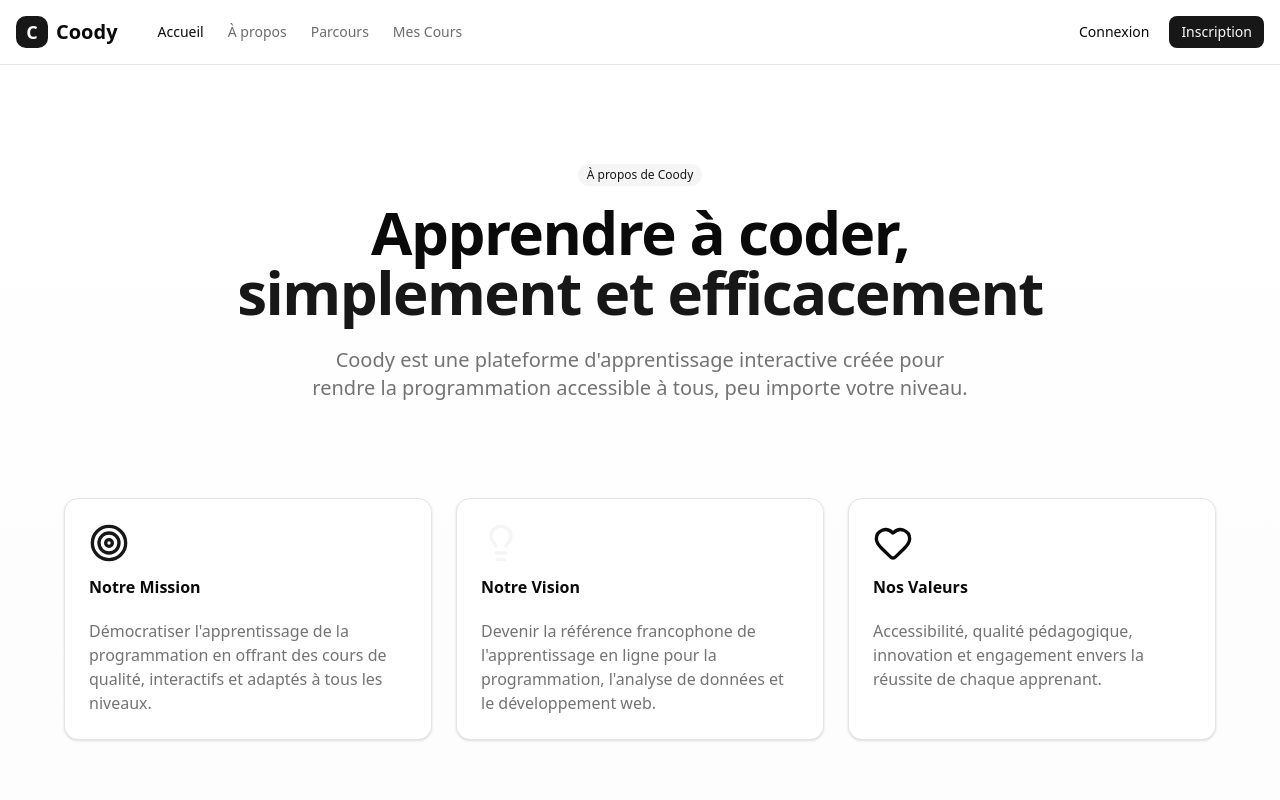
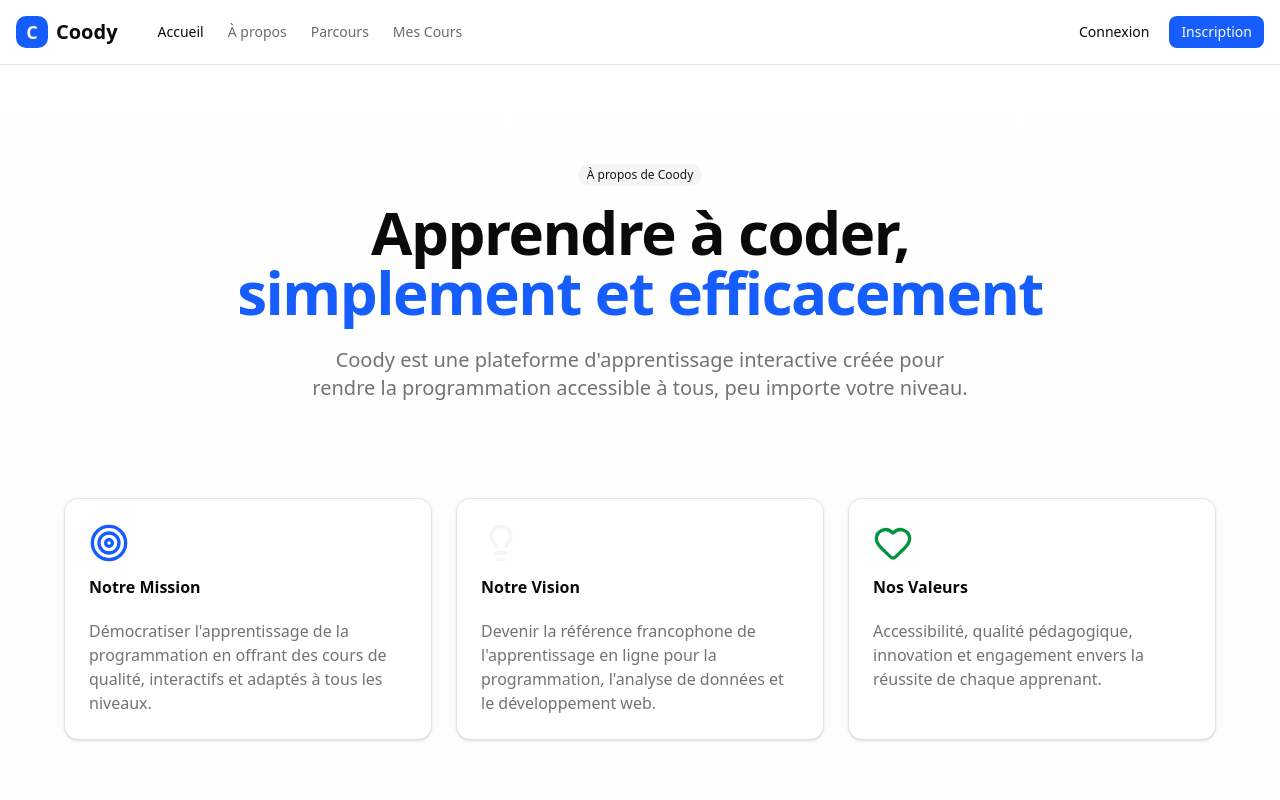
Before and after one commit to kevin997/Coody, a Next.js app: page /about in a window 1280 px wide. Shown: the top 800 px of the page. Built offline with nearby package versions, Linux system fonts and the light colour scheme; no server answers.

Commit message:
fixed issues related to display on large screens and added design system

```diff
--- a/src/app/cours/[courseId]/page.tsx
+++ b/src/app/cours/[courseId]/page.tsx
@@ -306,7 +306,7 @@ export default function CoursePage() {
                     <Badge variant="secondary">{currentSection.duration}</Badge>
                   )}
                   {isCompleted && (
-                    <Badge variant="default" className="bg-green-500">
+                    <Badge variant="default" className="bg-success text-success-foreground">
                       <CheckCircle2 className="mr-1 h-3 w-3" />
                       Complété
                     </Badge>
--- a/src/app/globals.css
+++ b/src/app/globals.css
@@ -37,6 +37,14 @@
   --color-popover: var(--popover);
   --color-card-foreground: var(--card-foreground);
   --color-card: var(--card);
+  --color-success: var(--success);
+  --color-success-foreground: var(--success-foreground);
+  --color-warning: var(--warning);
+  --color-warning-foreground: var(--warning-foreground);
+  --color-info: var(--info);
+  --color-info-foreground: var(--info-foreground);
+  --color-code-bg: var(--code-bg);
+  --color-code-foreground: var(--code-foreground);
   --radius-sm: calc(var(--radius) - 4px);
   --radius-md: calc(var(--radius) - 2px);
   --radius-lg: var(--radius);
@@ -51,7 +59,7 @@
   --card-foreground: oklch(0.145 0 0);
   --popover: oklch(1 0 0);
   --popover-foreground: oklch(0.145 0 0);
-  --primary: oklch(0.205 0 0);
+  --primary: oklch(0.546 0.245 262.881);
   --primary-foreground: oklch(0.985 0 0);
   --secondary: oklch(0.97 0 0);
   --secondary-foreground: oklch(0.205 0 0);
@@ -60,9 +68,17 @@
   --accent: oklch(0.97 0 0);
   --accent-foreground: oklch(0.205 0 0);
   --destructive: oklch(0.577 0.245 27.325);
+  --success: oklch(0.578 0.17 149.57);
+  --success-foreground: oklch(0.985 0 0);
+  --warning: oklch(0.769 0.189 70.08);
+  --warning-foreground: oklch(0.145 0 0);
+  --info: oklch(0.609 0.126 221.723);
+  --info-foreground: oklch(0.985 0 0);
+  --code-bg: oklch(0.208 0.042 265.755);
+  --code-foreground: oklch(0.929 0.013 255.508);
   --border: oklch(0.922 0 0);
   --input: oklch(0.922 0 0);
-  --ring: oklch(0.708 0 0);
+  --ring: oklch(0.546 0.245 262.881);
   --chart-1: oklch(0.646 0.222 41.116);
   --chart-2: oklch(0.6 0.118 184.704);
   --chart-3: oklch(0.398 0.07 227.392);
@@ -70,12 +86,12 @@
   --chart-5: oklch(0.769 0.188 70.08);
   --sidebar: oklch(0.985 0 0);
   --sidebar-foreground: oklch(0.145 0 0);
-  --sidebar-primary: oklch(0.205 0 0);
+  --sidebar-primary: oklch(0.546 0.245 262.881);
   --sidebar-primary-foreground: oklch(0.985 0 0);
   --sidebar-accent: oklch(0.97 0 0);
   --sidebar-accent-foreground: oklch(0.205 0 0);
   --sidebar-border: oklch(0.922 0 0);
-  --sidebar-ring: oklch(0.708 0 0);
+  --sidebar-ring: oklch(0.546 0.245 262.881);
 }
 
 .dark {
@@ -85,8 +101,8 @@
   --card-foreground: oklch(0.985 0 0);
   --popover: oklch(0.205 0 0);
   --popover-foreground: oklch(0.985 0 0);
-  --primary: oklch(0.922 0 0);
-  --primary-foreground: oklch(0.205 0 0);
+  --primary: oklch(0.623 0.214 259.815);
+  --primary-foreground: oklch(0.145 0 0);
   --secondary: oklch(0.269 0 0);
   --secondary-foreground: oklch(0.985 0 0);
   --muted: oklch(0.269 0 0);
@@ -94,9 +110,17 @@
   --accent: oklch(0.269 0 0);
   --accent-foreground: oklch(0.985 0 0);
   --destructive: oklch(0.704 0.191 22.216);
+  --success: oklch(0.627 0.194 149.48);
+  --success-foreground: oklch(0.145 0 0);
+  --warning: oklch(0.828 0.189 84.429);
+  --warning-foreground: oklch(0.145 0 0);
+  --info: oklch(0.714 0.117 224.283);
+  --info-foreground: oklch(0.145 0 0);
+  --code-bg: oklch(0.208 0.042 265.755);
+  --code-foreground: oklch(0.929 0.013 255.508);
   --border: oklch(1 0 0 / 10%);
   --input: oklch(1 0 0 / 15%);
-  --ring: oklch(0.556 0 0);
+  --ring: oklch(0.623 0.214 259.815);
   --chart-1: oklch(0.488 0.243 264.376);
   --chart-2: oklch(0.696 0.17 162.48);
   --chart-3: oklch(0.769 0.188 70.08);
@@ -104,12 +128,12 @@
   --chart-5: oklch(0.645 0.246 16.439);
   --sidebar: oklch(0.205 0 0);
   --sidebar-foreground: oklch(0.985 0 0);
-  --sidebar-primary: oklch(0.488 0.243 264.376);
+  --sidebar-primary: oklch(0.623 0.214 259.815);
   --sidebar-primary-foreground: oklch(0.985 0 0);
   --sidebar-accent: oklch(0.269 0 0);
   --sidebar-accent-foreground: oklch(0.985 0 0);
   --sidebar-border: oklch(1 0 0 / 10%);
-  --sidebar-ring: oklch(0.556 0 0);
+  --sidebar-ring: oklch(0.623 0.214 259.815);
 }
 
 @layer base {
@@ -119,4 +143,7 @@
   body {
     @apply bg-background text-foreground;
   }
+  .container {
+    @apply mx-auto max-w-7xl;
+  }
 }
--- a/src/components/CourseNavigation.tsx
+++ b/src/components/CourseNavigation.tsx
@@ -77,7 +77,7 @@ export function CourseNavigation({
                     <div className="flex items-center gap-3 w-full">
                       <div className="flex-shrink-0">
                         {isModuleComplete ? (
-                          <CheckCircle2 className="w-5 h-5 text-green-500" />
+                          <CheckCircle2 className="w-5 h-5 text-success" />
                         ) : (
                           <Circle className="w-5 h-5 text-muted-foreground" />
                         )}
@@ -114,7 +114,7 @@ export function CourseNavigation({
                                 {isLocked ? (
                                   <Lock className="w-4 h-4 text-muted-foreground" />
                                 ) : isCompleted ? (
-                                  <CheckCircle2 className="w-4 h-4 text-green-500" />
+                                  <CheckCircle2 className="w-4 h-4 text-success" />
                                 ) : (
                                   <Circle className="w-4 h-4 text-muted-foreground" />
                                 )}
--- a/src/components/MarkdownRenderer.tsx
+++ b/src/components/MarkdownRenderer.tsx
@@ -47,13 +47,13 @@ export function MarkdownRenderer({ content, className = '' }: MarkdownRendererPr
           code: ({ node, inline, className, children, ...props }: any) => {
             const match = /language-(\w+)/.exec(className || '');
             return !inline ? (
-              <pre className="my-4 p-4 rounded-lg bg-slate-900 overflow-x-auto">
+              <pre className="my-4 p-4 rounded-lg bg-code-bg text-code-foreground overflow-x-auto">
                 <code className={className} {...props}>
                   {children}
                 </code>
               </pre>
             ) : (
-              <code className="px-1.5 py-0.5 rounded bg-slate-100 dark:bg-slate-800 text-sm font-mono" {...props}>
+              <code className="px-1.5 py-0.5 rounded bg-muted text-sm font-mono" {...props}>
                 {children}
               </code>
             );
@@ -63,14 +63,14 @@ export function MarkdownRenderer({ content, className = '' }: MarkdownRendererPr
           ),
           table: ({ node, ...props }) => (
             <div className="my-4 overflow-x-auto">
-              <table className="min-w-full divide-y divide-gray-300" {...props} />
+              <table className="min-w-full divide-y divide-border" {...props} />
             </div>
           ),
           thead: ({ node, ...props }) => (
-            <thead className="bg-slate-50 dark:bg-slate-800" {...props} />
+            <thead className="bg-muted" {...props} />
           ),
           tr: ({ node, ...props }) => (
-            <tr className="border-b border-gray-200" {...props} />
+            <tr className="border-b border-border" {...props} />
           ),
           th: ({ node, ...props }) => (
             <th className="px-4 py-2 text-left font-semibold" {...props} />
@@ -82,7 +82,7 @@ export function MarkdownRenderer({ content, className = '' }: MarkdownRendererPr
             <a className="text-primary hover:underline font-medium" {...props} />
           ),
           hr: ({ node, ...props }) => (
-            <hr className="my-8 border-t-2 border-gray-200 dark:border-gray-700" {...props} />
+            <hr className="my-8 border-t-2 border-border" {...props} />
           ),
         }}
       >
--- a/src/components/NotebookViewer.tsx
+++ b/src/components/NotebookViewer.tsx
@@ -74,7 +74,7 @@ export function NotebookViewer({ notebook, className = '' }: NotebookViewerProps
           </div>
         </CardHeader>
         <CardContent>
-          <pre className="p-4 bg-slate-900 text-slate-100 rounded-md overflow-x-auto">
+          <pre className="p-4 bg-code-bg text-code-foreground rounded-md overflow-x-auto">
             <code className="language-python">
               {cell.source.join('')}
             </code>
@@ -84,7 +84,7 @@ export function NotebookViewer({ notebook, className = '' }: NotebookViewerProps
           {(cell.outputs && cell.outputs.length > 0) || isExecuted ? (
             <div className="mt-4">
               <div className="text-sm font-medium mb-2">Sortie:</div>
-              <div className="p-4 bg-slate-50 dark:bg-slate-800 rounded-md">
+              <div className="p-4 bg-muted rounded-md">
                 {isExecuted ? (
                   <div className="text-sm text-muted-foreground">
                     ⚠️ L'exécution de code en temps réel sera disponible prochainement.
```
Also changed, not shown: 1 other file (tests, documents, lock files or other folders).
